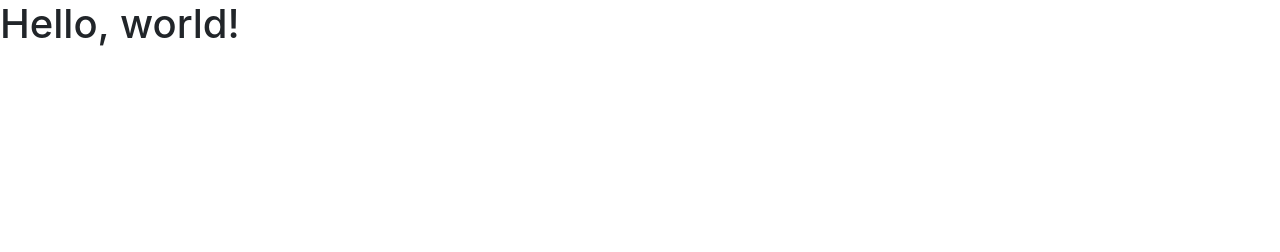
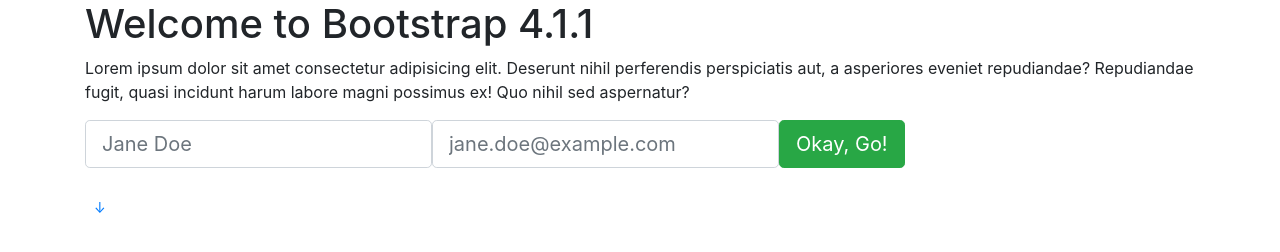
Before and after one commit to JLabCISSC/Landing-Template, a plain HTML site: page index.html in a window 1280 px wide. Drawn offline with nearby package versions, Linux system fonts and the light colour scheme.

Commit message:
Add in the layout of the cover

```diff
--- a/index.html
+++ b/index.html
@@ -1,20 +1,41 @@
 <!doctype html>
 <html lang="en">
   <head>
-    <!-- Required meta tags -->
     <meta charset="utf-8">
     <meta name="viewport" content="width=device-width, initial-scale=1, shrink-to-fit=no">
 
-    <!-- Bootstrap CSS -->
     <link rel="stylesheet" href="https://stackpath.bootstrapcdn.com/bootstrap/4.1.1/css/bootstrap.min.css" integrity="sha384-WskhaSGFgHYWDcbwN70/dfYBj47jz9qbsMId/iRN3ewGhXQFZCSftd1LZCfmhktB" crossorigin="anonymous">
 
-    <title>Hello, world!</title>
   </head>
   <body>
-    <h1>Hello, world!</h1>
+    <!-- cover -->
+    <section id="cover">
+      <div id="cover-caption">
+        <div class="container">
+          <div class="col-sm-offset-1">
+            <h1>Welcome to Bootstrap 4.1.1</h1>
+            <p>Lorem ipsum dolor sit amet consectetur adipisicing elit. Deserunt nihil perferendis perspiciatis aut, a asperiores eveniet repudiandae? Repudiandae fugit, quasi incidunt harum labore magni possimus ex! Quo nihil sed aspernatur?</p>
 
-    <!-- Optional JavaScript -->
-    <!-- jQuery first, then Popper.js, then Bootstrap JS -->
+            <form action="" class="form-inline">
+              <div class="form-group">
+                <label class="sr-only">Name</label>
+                <input type="text" name="" id="" class="form-control form-control-lg" placeholder="Jane Doe">
+              </div>
+              <div class="form-group">
+                <label class="sr-only">Email</label>
+                <input type="text" name="" id="" class="form-control form-control-lg" placeholder="jane.doe@example.com">
+              </div>
+              <button type="submit" class="btn btn-success btn-lg">Okay, Go!</button>
+            </form>
+
+            <br>
+
+            <a href="#nav-main" class="btn btn-secondary-outline btn-sm" role="button">&darr;</a>
+          </div>
+        </div>
+      </div>
+    </section>
+
     <script src="https://code.jquery.com/jquery-3.3.1.slim.min.js" integrity="sha384-q8i/X+965DzO0rT7abK41JStQIAqVgRVzpbzo5smXKp4YfRvH+8abtTE1Pi6jizo" crossorigin="anonymous"></script>
     <script src="https://cdnjs.cloudflare.com/ajax/libs/popper.js/1.14.3/umd/popper.min.js" integrity="sha384-ZMP7rVo3mIykV+2+9J3UJ46jBk0WLaUAdn689aCwoqbBJiSnjAK/l8WvCWPIPm49" crossorigin="anonymous"></script>
     <script src="https://stackpath.bootstrapcdn.com/bootstrap/4.1.1/js/bootstrap.min.js" integrity="sha384-smHYKdLADwkXOn1EmN1qk/HfnUcbVRZyYmZ4qpPea6sjB/pTJ0euyQp0Mk8ck+5T" crossorigin="anonymous"></script>
```
